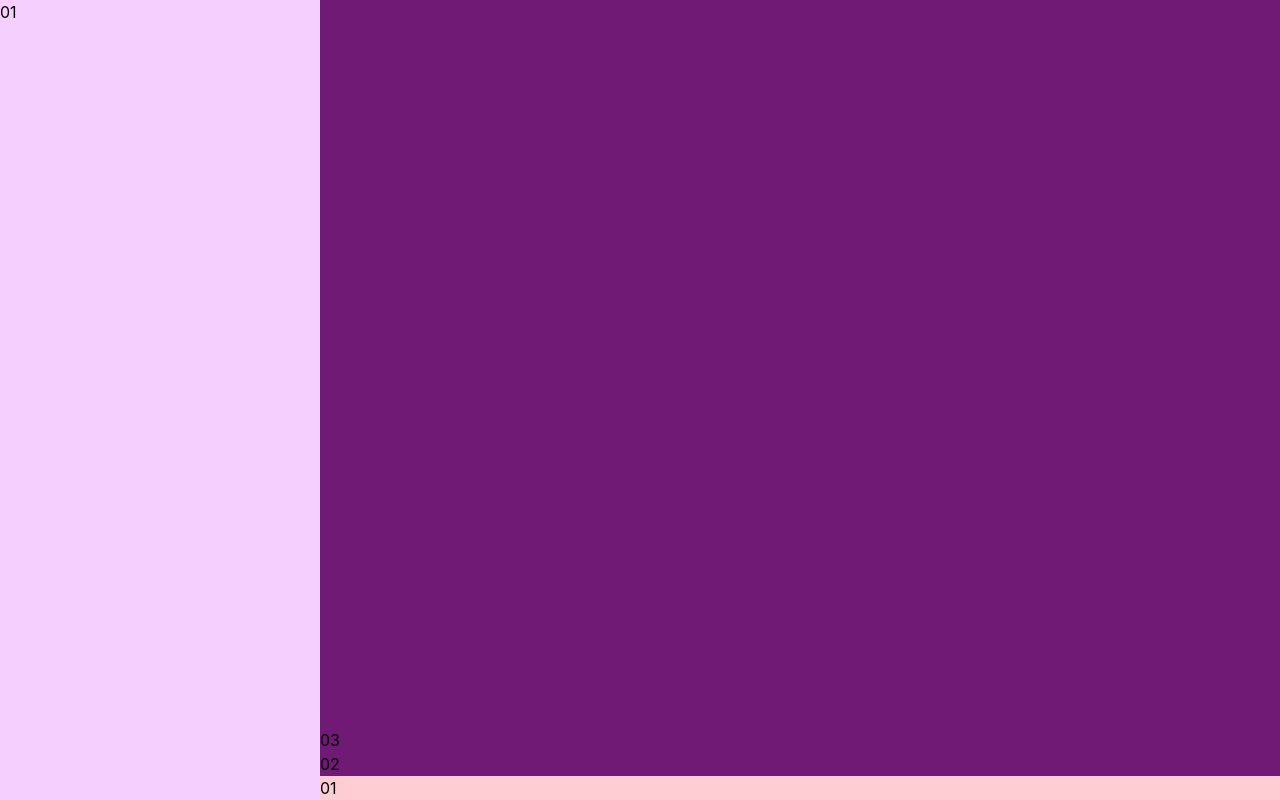
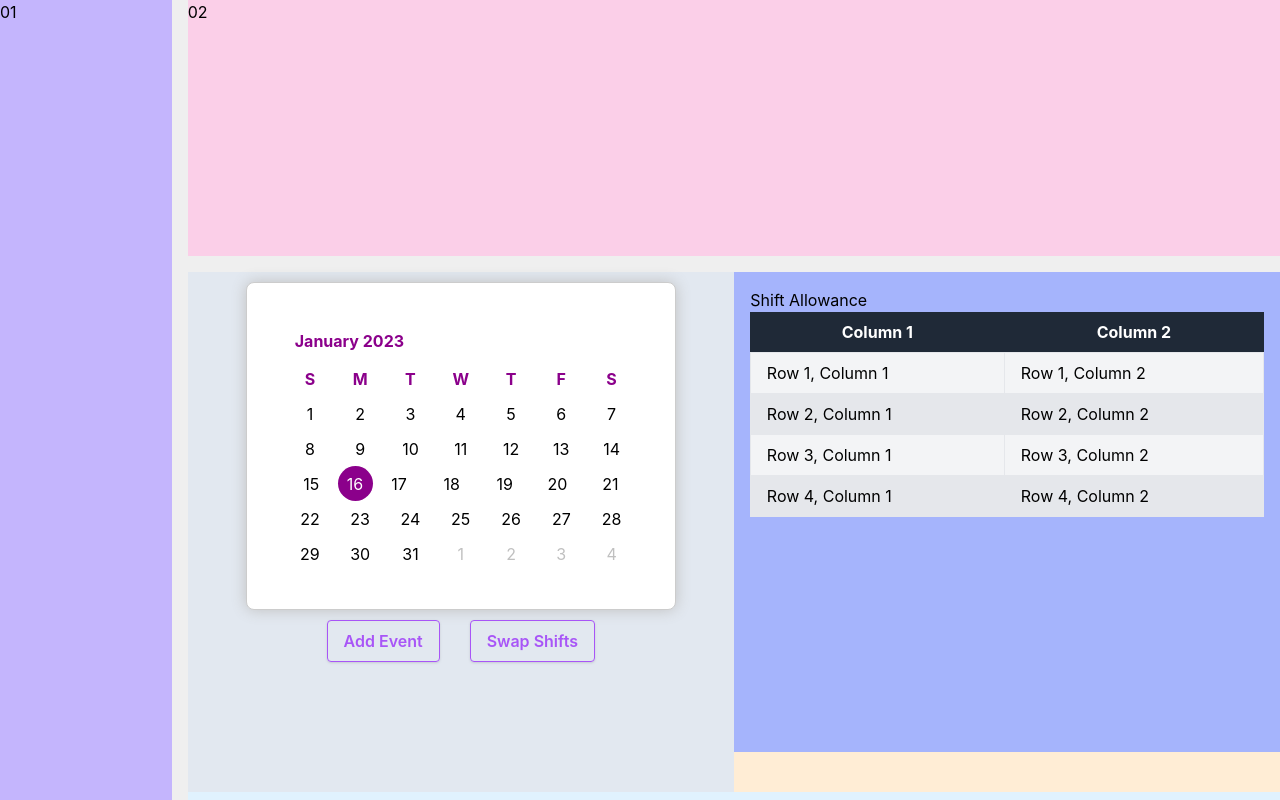
Before and after one commit to naiyoma/Shift_MGMT, a React (Create React App) app: page /user-dashboard in a window 1280 px wide. Built offline with nearby package versions, Linux system fonts and the light colour scheme.

Commit message:
add user dashboard layout

```diff
--- a/src/components/UserDashboard.js
+++ b/src/components/UserDashboard.js
@@ -83,30 +83,70 @@ export default class MyCalendar extends React.Component {
 
   render() {
     return (
-      // <section className="calendar">
-      //   <header className="header">
-      //     <div className="month-display row">
-      //          {this.renderMonthLabel()}
-      //       <i className="arrow fa fa-angle-left" onClick={this.previous}/>
 
-      //       <i className="arrow fa fa-angle-right" onClick={this.next}/>
-      //     </div>
-      //     <DayNames />
-      //   </header>
-      //   {this.renderWeeks()}
-      // </section>
-      <div class="flex flex-row">
-          <div class="basis-1/4 bg-fuchsia-200">
-            01
-          </div>
-          <div class="basis-3/4 bg-fuchsia-900">
-          <div class="flex flex-col-reverse ...">
-            <div class="bg-rose-200">01</div>
-            <div>02</div>
-            <div>03</div>
-          </div>
-          </div>
+
+    <div class="grid grid-rows-3 grid-flow-col gap-4">
+          <div class="row-span-3 bg-violet-300 profile-div">01</div>
+          <div class="col-span-2 bg-pink-200 column-1  ">02</div>
+          <div class="row-span-2 col-span-2 bg-sky-100">
+
+
+      <div class="column-left bg-slate-200 section-1">
+        <section className="calendar">
+            <header className="header">
+              <div className="month-display row">
+                  {this.renderMonthLabel()}
+                <i className="arrow fa fa-angle-left" onClick={this.previous}/>
+
+                <i className="arrow fa fa-angle-right" onClick={this.next}/>
+              </div>
+              <DayNames />
+            </header>
+            {this.renderWeeks()}
+      </section>
+      <div class="button-container">
+        <button class="bg-transparent hover:bg-purple-500 text-purple-500 font-semibold hover:text-white py-2 px-4 border border-purple-500 hover:border-transparent rounded rounded shadow">
+          Add Event
+        </button>
+        <button class="bg-transparent hover:bg-purple-500 text-purple-500 font-semibold hover:text-white py-2 px-4 border border-purple-500 hover:border-transparent rounded rounded shadow">
+          Swap Shifts
+        </button>
       </div>
+      </div>
+      <div class="column-right bg-orange-100 section-2">
+    <div class="table-container mx-auto p-4 bg-indigo-300">
+      <table class="table-auto w-full h-500">
+    <thead>
+    <h2>Shift Allowance</h2>
+      <tr class="bg-gray-800 text-white">
+
+        <th class="px-4 py-2">Column 1</th>
+        <th class="px-4 py-2">Column 2</th>
+      </tr>
+    </thead>
+    <tbody>
+      <tr class="bg-gray-100">
+        <td class="border px-4 py-2">Row 1, Column 1</td>
+        <td class="border px-4 py-2">Row 1, Column 2</td>
+      </tr>
+      <tr class="bg-gray-200">
+        <td class="border px-4 py-2">Row 2, Column 1</td>
+        <td class="border px-4 py-2">Row 2, Column 2</td>
+      </tr>
+      <tr class="bg-gray-100">
+        <td class="border px-4 py-2">Row 3, Column 1</td>
+        <td class="border px-4 py-2">Row 3, Column 2</td>
+      </tr>
+      <tr class="bg-gray-200">
+        <td class="border px-4 py-2">Row 4, Column 1</td>
+        <td class="border px-4 py-2">Row 4, Column 2</td>
+      </tr>
+    </tbody>
+  </table>
+    </div>
+      </div>
+      </div>
+    </div>
       );
   }
 }
--- a/src/components/calendar.css
+++ b/src/components/calendar.css
@@ -107,8 +107,29 @@ body {
   max-width: 35px;
   height: 35px;
 }
-
-
-.flex {
+.profile-div{
   height: 100vh;
 }
+.section-1{
+  width: 50%;
+  float: left;
+  height: 65vh;
+}
+.section-2{
+  width: 50%;
+  float: right;
+  height: 65vh;
+}
+
+.button-container{
+  display: flex;
+  justify-content: center;
+}
+
+button {
+  margin: 0 15px;
+}
+.table-container{
+  width: 100%;
+  height: 60vh;
+}
```
